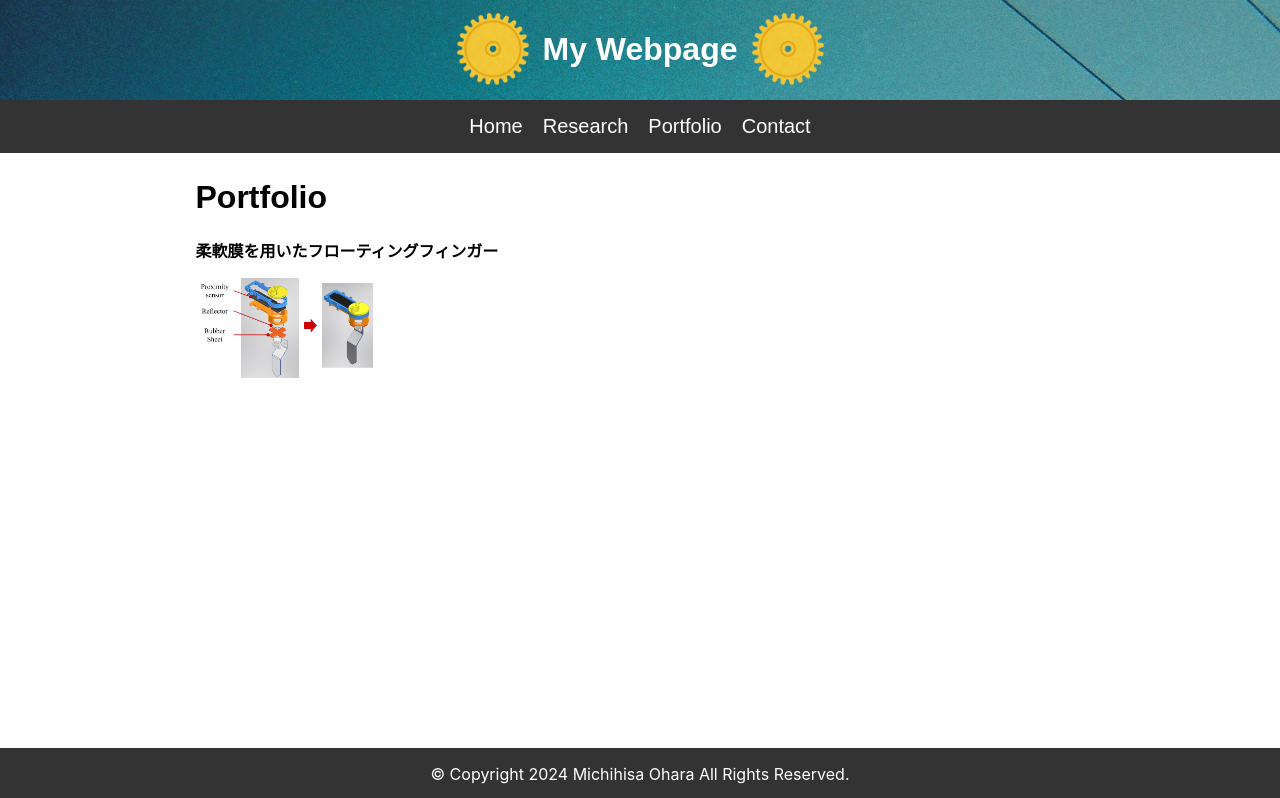
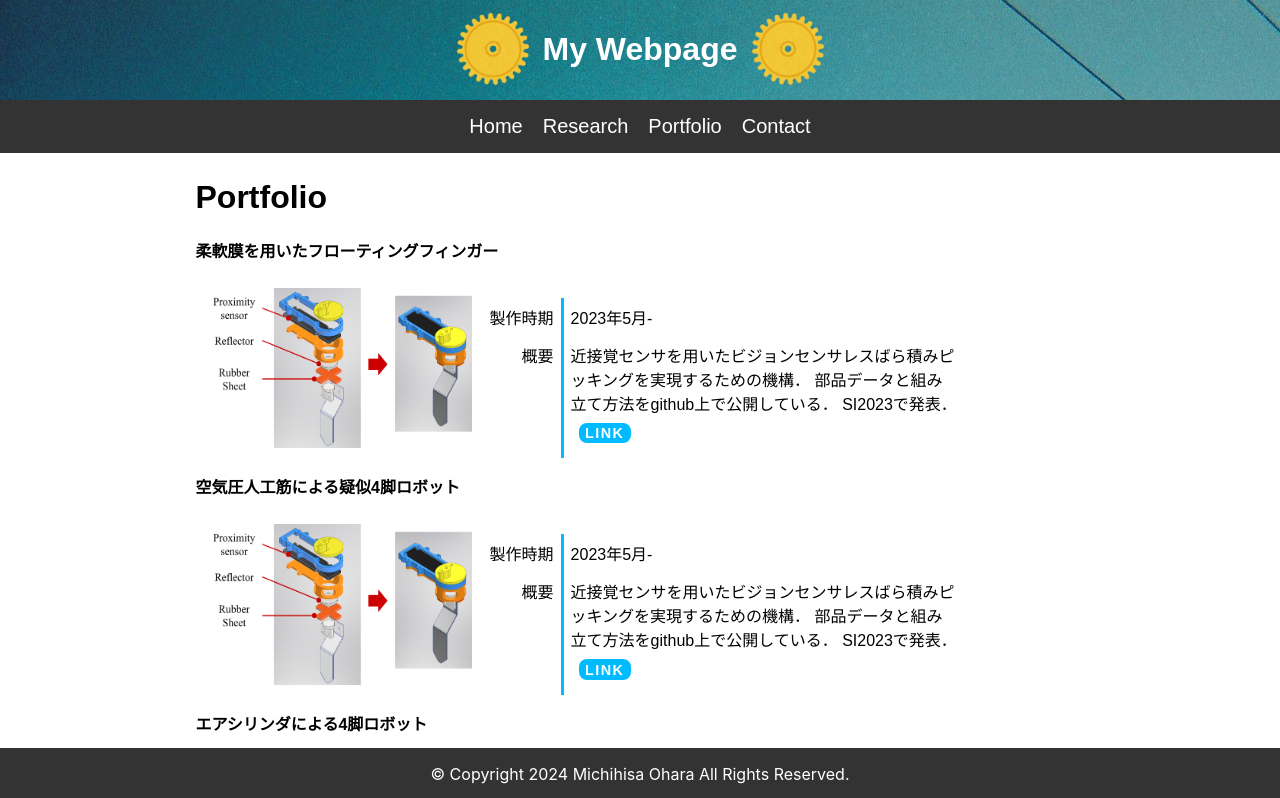
Before and after one commit to cha-mic/my_webpage_react, a React (Create React App) app: page /Portfolio in a window 1280 px wide. Shown: the top 798 px of the page. Built offline with nearby package versions, Linux system fonts and the light colour scheme.

Commit message:
portfolio追加

```diff
--- /dev/null
+++ b/src/components/Linkbutton.css
@@ -0,0 +1,31 @@
+/* ボタン */
+.link-button {
+    display: inline-block;
+    font-size: 0.9rem;
+    font-family: Arial, "メイリオ", "Meiryo UI";
+    font-weight: bold;
+    /* width: 3em; */
+    letter-spacing: 0.1em;
+    padding: 0.1rem 0.4rem;
+    margin: 8px;
+    border-radius: 0.5rem;
+    text-align: center;
+    vertical-align: middle;
+    background-color: #00bbff;
+}
+
+.link-button a {
+    text-decoration: none;
+    text-align: center;
+    vertical-align: middle;
+    color: white;
+    transition: .3s;
+}
+
+.link-button:hover {
+    background-color: white;
+}
+
+.link-button a:hover{
+    color: #00bbff;
+}
--- /dev/null
+++ b/src/components/Linkbutton.jsx
@@ -0,0 +1,16 @@
+import { Button} from 'react-bootstrap';
+
+import './Linkbutton.css'
+
+export const LinkButton = ({Link}) => {
+
+    if (!Link || Link === "None") {
+      return null;
+    }
+    return (
+      <div className="link-button">
+        <Button as="a" href={Link}>LINK</Button>
+      </div>
+    );
+
+};
--- a/src/components/Portfolio.css
+++ b/src/components/Portfolio.css
@@ -25,5 +25,37 @@
 }
 
 .portfolio-content img {
-    width: 20%;
+    width: 30%;
+    margin: 10px;
 }
+
+.portfolio-content {
+    display: flex;
+}
+
+.portfolio-content-outer {
+    width: 80%;
+    margin-right: auto;
+    margin-top: 20px;
+}
+
+.portfolio-content-inner {
+    width: 80%;
+    display: flex;
+}
+
+.portfolio-title {
+    font-family: Arial, "メイリオ", "Meiryo UI";
+    width: 15%;
+    padding: 7px;
+    /* margin-left: 10%; */
+    text-align: right;
+    border-right: 3px solid #00bbff;
+}
+
+.portfolio-ex {
+    font-family: Arial, "メイリオ", "Meiryo UI";
+    width: 90%;
+    margin: 7px;
+    text-align: left;
+}
--- a/src/components/Portfolio.jsx
+++ b/src/components/Portfolio.jsx
@@ -1,11 +1,34 @@
 import './Portfolio.css'
 import icon1 from '../figs/artifact_icon_3.png'
+
+import { LinkButton } from "./Linkbutton";
 
 const PortfolioContents_1 = () => {
   return (
     <div className='portfolio-content'>
       <img src={icon1} alt="Floating Finger" />
-
+      <div className='portfolio-content-outer'>
+        <div className='portfolio-content-inner'>
+          <div className='portfolio-title'>
+            製作時期
+          </div>
+          <div className='portfolio-ex'>
+            2023年5月-
+          </div>
+        </div>
+        <div className='portfolio-content-inner'>
+          <div className='portfolio-title'>
+            概要
+          </div>
+          <div className='portfolio-ex'>
+            近接覚センサを用いたビジョンセンサレスばら積みピッキングを実現するための機構．
+            部品データと組み立て方法をgithub上で公開している．
+            SI2023で発表．
+            <LinkButton Link = {"https://github.com/Osaka-University-Harada-Laboratory/RubberSheet_Floating_Finger"} />
+          </div>
+        </div>
+      </div>
+      {/* <img src={icon1} alt="Floating Finger" /> */}
     </div>
   )
 }
@@ -14,6 +37,12 @@ const PortfolioList = () => {
   return (
     <div className='portfolio-list'>
       <p>柔軟膜を用いたフローティングフィンガー</p>
+      <PortfolioContents_1 />
+      <p>空気圧人工筋による疑似4脚ロボット</p>
+      <PortfolioContents_1 />
+      <p>エアシリンダによる4脚ロボット</p>
+      <PortfolioContents_1 />
+      <p>Stanford Doggo</p>
       <PortfolioContents_1 />
     </div>
   )
--- a/src/components/Profile.css
+++ b/src/components/Profile.css
@@ -25,35 +25,3 @@
     margin: 7px;
     text-align: left;
 }
-
-/* ボタン */
-.link-button {
-    display: inline-block;
-    font-size: 0.9rem;
-    font-family: Arial, "メイリオ", "Meiryo UI";
-    font-weight: bold;
-    /* width: 3em; */
-    letter-spacing: 0.1em;
-    padding: 0.1rem 0.4rem;
-    margin: 8px;
-    border-radius: 0.5rem;
-    text-align: center;
-    vertical-align: middle;
-    background-color: #00bbff;
-}
-
-.link-button a {
-    text-decoration: none;
-    text-align: center;
-    vertical-align: middle;
-    color: white;
-    transition: .3s;
-}
-
-.link-button:hover {
-    background-color: white;
-}
-
-.link-button a:hover{
-    color: #00bbff;
-}
--- a/src/components/Profile.jsx
+++ b/src/components/Profile.jsx
@@ -1,21 +1,8 @@
 import React, { useEffect, useState } from "react";
-import { Button} from 'react-bootstrap';
+import { LinkButton } from "./Linkbutton";
 
 import Data from '../data/profile.json'
 import './Profile.css'
-
-const LinkButton = ({Link}) => {
-
-    if (!Link || Link === "None") {
-      return null;
-    }
-    return (
-      <div className="link-button">
-        <Button as="a" href={Link}>LINK</Button>
-      </div>
-    );
-
-  };
 
 export const ReadProfile = () =>{
 
```
